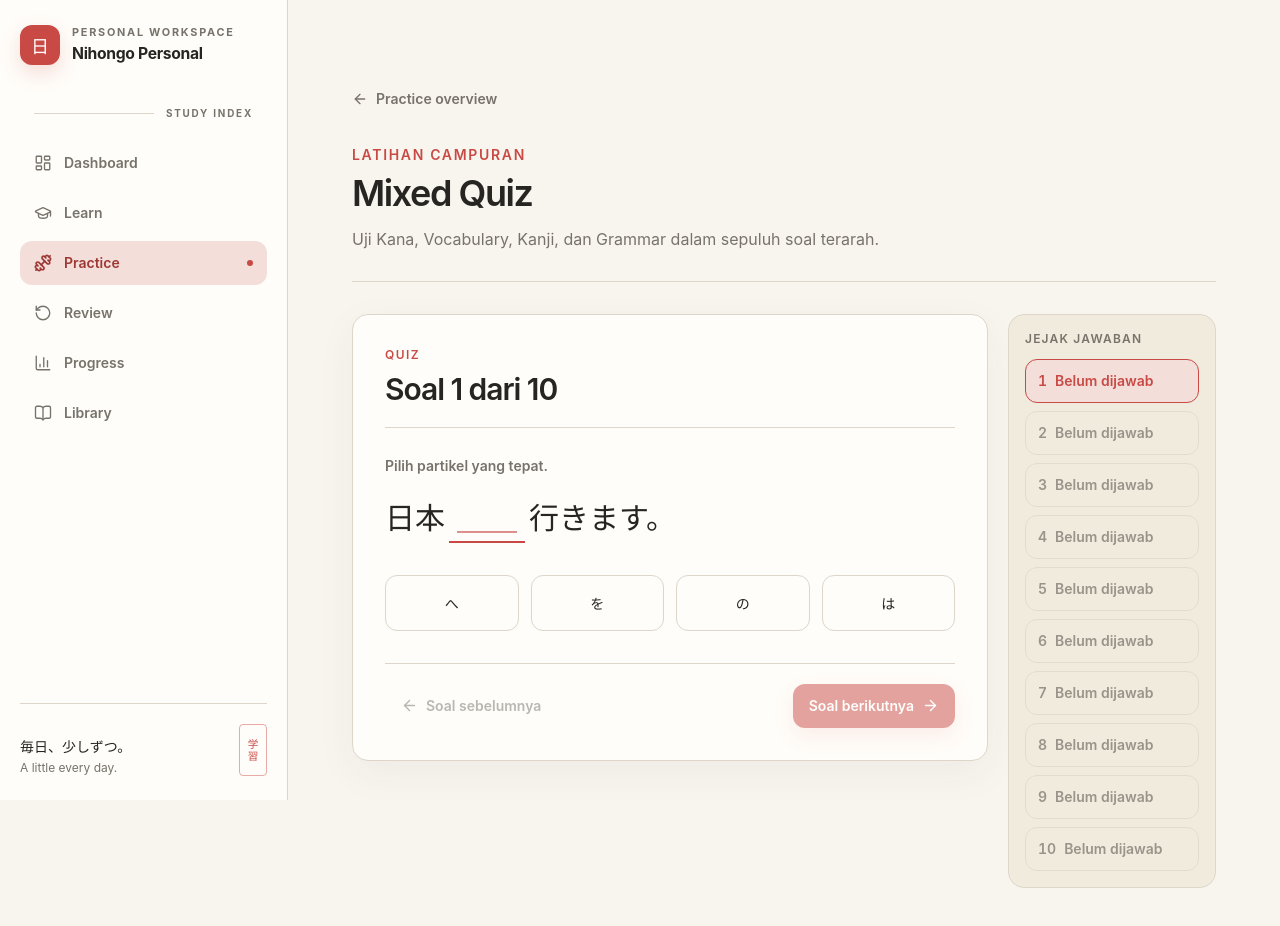
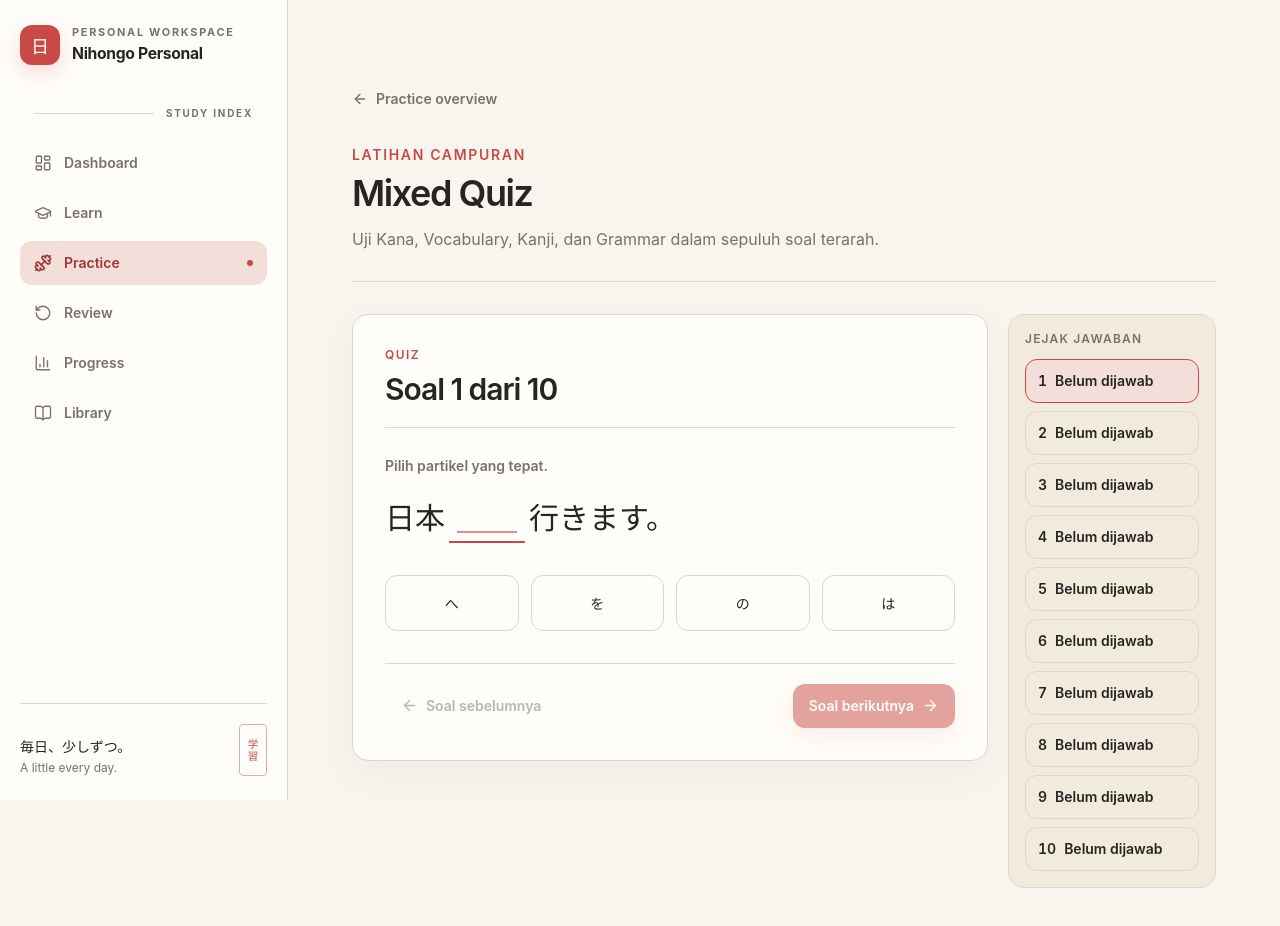
Before and after one commit to DanarArrsyd/nihongo_personal, a React (Vite) app: page /practice/mixed in a window 1280 px wide. Shown: the top 926 px of the page. Built offline with nearby package versions, Linux system fonts and the light colour scheme.

Commit message:
fix: improve answer trail contrast

```diff
--- a/src/styles/index.css
+++ b/src/styles/index.css
@@ -201,7 +201,7 @@
     border-radius: 0.75rem;
     background: var(--color-surface);
     padding-inline: 0.75rem;
-    color: var(--color-ink-muted);
+    color: var(--color-ink);
     font-size: 0.875rem;
     font-weight: 600;
     transition: border-color 150ms ease, background-color 150ms ease, color 150ms ease;
@@ -220,26 +220,33 @@
   .quiz-answer-tab.is-current {
     border-color: var(--color-accent);
     background: var(--color-accent-soft);
-    color: var(--color-accent);
+    color: var(--color-ink);
   }
 
   .quiz-answer-tab.is-correct {
     border-color: var(--color-matcha);
     background: var(--color-matcha-soft);
+    color: var(--color-ink);
+  }
+
+  .quiz-answer-tab.is-correct svg {
     color: var(--color-matcha);
   }
 
   .quiz-answer-tab.is-incorrect {
     border-color: var(--color-accent);
     background: var(--color-accent-soft);
+    color: var(--color-ink);
+  }
+
+  .quiz-answer-tab.is-incorrect svg {
     color: var(--color-accent);
   }
 
   .quiz-answer-tab.is-pending:disabled {
     cursor: not-allowed;
     background: var(--color-paper-deep);
-    color: var(--color-ink-muted);
-    opacity: 0.72;
+    color: var(--color-ink);
   }
 
   @media (min-width: 64rem) {
```
